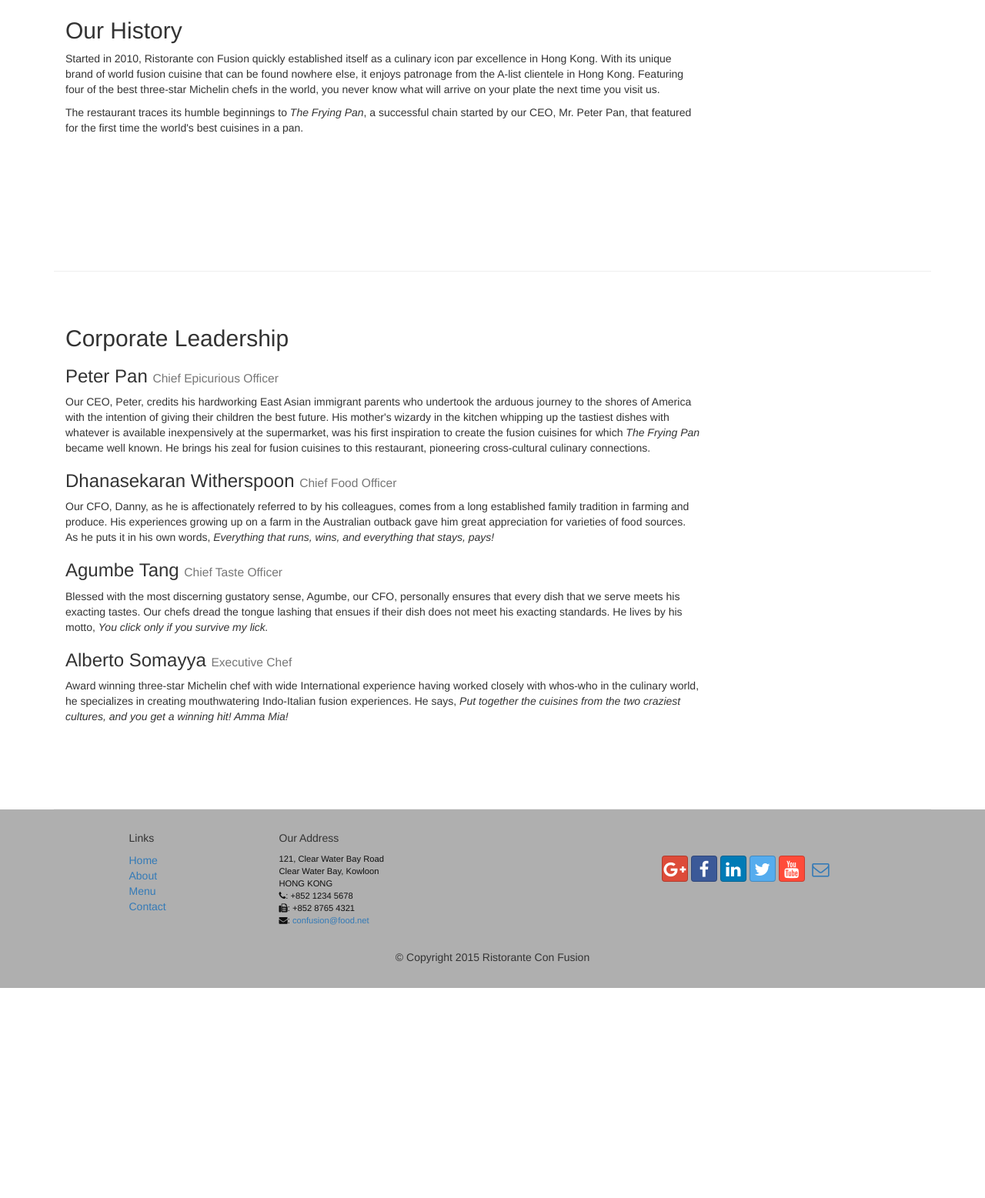
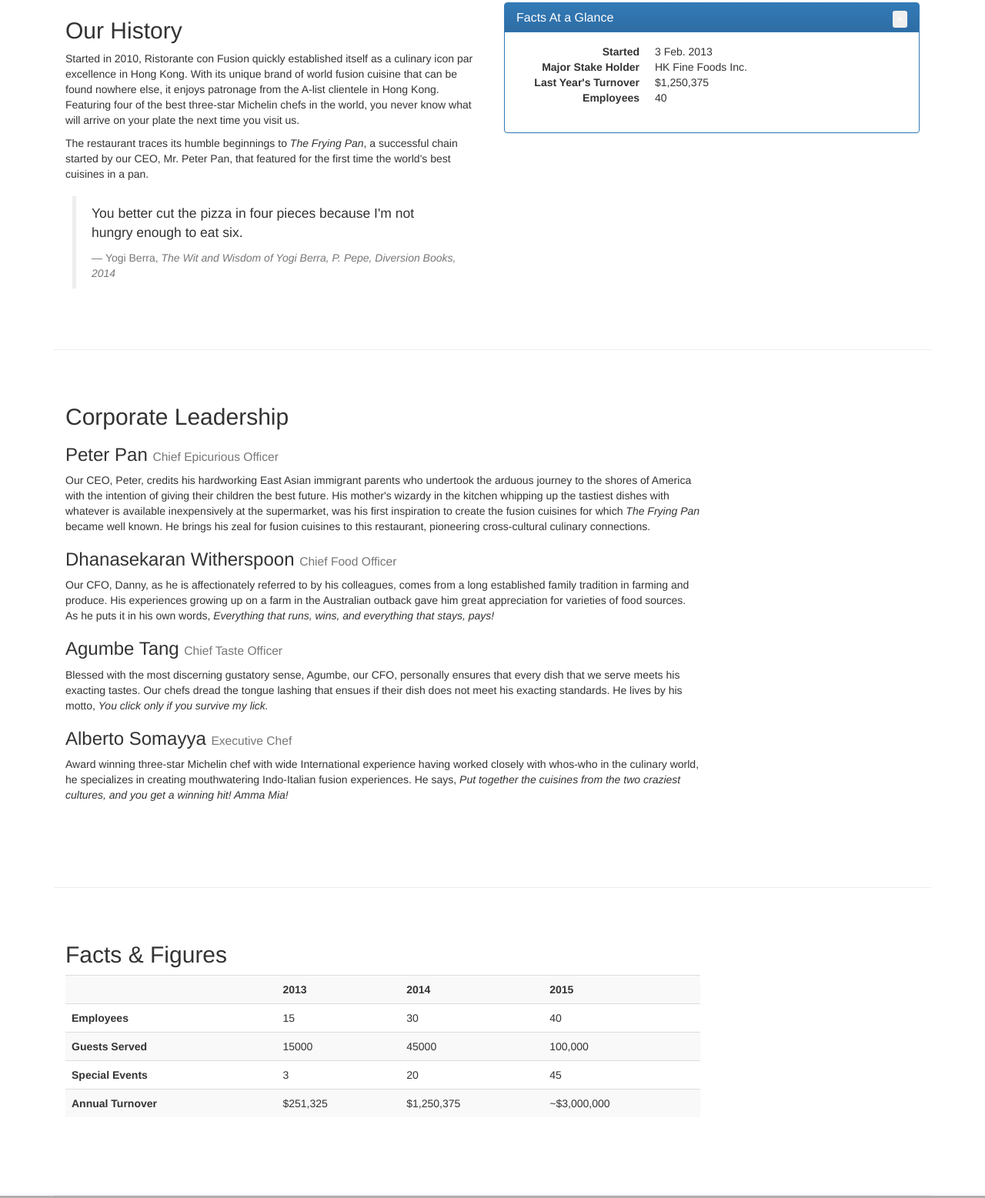
Before and after one commit to vulaplay/firsttestweb, a plain HTML site: page aboutus.html in a window 1280 px wide. Shown: the part 650-2207 px from the top of the page at 77% size. Before the commit the page ends 1934 px from the top, so only its background shows below. Drawn offline with nearby package versions, Linux system fonts and the light colour scheme.

Commit message:
Done 0906

```diff
--- a/aboutus.html
+++ b/aboutus.html
@@ -94,13 +94,40 @@
         </div>
 
         <div class="row row-content">
-            <div class="col-xs-12 col-sm-9">
+            <div class="col-xs-12 col-sm-6">
                 <h2>Our History</h2>
                 <p>Started in 2010, Ristorante con Fusion quickly established itself as a culinary icon par excellence in Hong Kong. With its unique brand of world fusion cuisine that can be found nowhere else, it enjoys patronage from the A-list clientele in Hong Kong.  Featuring four of the best three-star Michelin chefs in the world, you never know what will arrive on your plate the next time you visit us.</p>
                 <p>The restaurant traces its humble beginnings to <em>The Frying Pan</em>, a successful chain started by our CEO, Mr. Peter Pan, that featured for the first time the world's best cuisines in a pan.</p>
+                <div class="well-sm">
+                    <blockquote>
+                        <p>You better cut the pizza in four pieces because
+                            I'm not hungry enough to eat six.</p>
+                        <footer>Yogi Berra,
+                          <cite>The Wit and Wisdom of Yogi Berra,
+                            P. Pepe, Diversion Books, 2014</cite>
+                        </footer>
+                    </blockquote>
+                </div>
             </div>
-            <div class="col-xs-12 col-sm-9">
-                <p style="padding:20px;"></p>
+            <div class="col-xs-12 col-sm-6">
+                <div class="panel panel-primary">
+                        <!--used for highlighting info on webpages-->
+                    <div class="panel-heading">
+                        <h3 class="panel-title">Facts At a Glance<button class="btn btn-xs pull-right">&times;</button></h3>
+                    </div>
+                    <div class="panel-body">
+                        <dl class="dl-horizontal">
+                            <dt>Started</dt>
+                            <dd>3 Feb. 2013</dd>
+                            <dt>Major Stake Holder</dt>
+                            <dd>HK Fine Foods Inc.</dd>
+                            <dt>Last Year's Turnover</dt>
+                            <dd>$1,250,375</dd>
+                            <dt>Employees</dt>
+                            <dd>40</dd>
+                       </dl>
+                    </div>
+                </div>
             </div>
         </div>
 
@@ -121,6 +148,49 @@
                 <p style="padding:20px;"></p>
             </div>
        </div>
+        <div class="row row-content">
+            <div class="col-xs-12 col-sm-9">
+                <h2>Facts &amp; Figures</h2>
+                <div class="table-responsive">
+                    <!-- table-responsive allows horizontal scrolling on xs screens-->
+                <table class="table table-striped table-hover">
+                    <tr>
+                        <td>&nbsp;</td>
+                        <th>2013</th>
+                        <th>2014</th>
+                        <th>2015</th>
+                    </tr>
+                    <tr>
+                        <th>Employees</th>
+                        <td>15</td>
+                        <td>30</td>
+                        <td>40</td>
+                    </tr>
+                    <tr>
+                        <th>Guests Served</th>
+                        <td>15000</td>
+                        <td>45000</td>
+                        <td>100,000</td>
+                    </tr>
+                    <tr>
+                        <th>Special Events</th>
+                        <td>3</td>
+                        <td>20</td>
+                        <td>45</td>
+                    </tr>
+                    <tr>
+                        <th>Annual Turnover</th>
+                        <td>$251,325</td>
+                        <td>$1,250,375</td>
+                        <td>~$3,000,000</td>
+                    </tr>
+                </table>
+                </div>
+            </div>
+            <div class="col-xs-12 col-sm-3">
+                <p style="padding:20px;"></p>
+            </div>
+        </div>
 
     </div>
 
```
